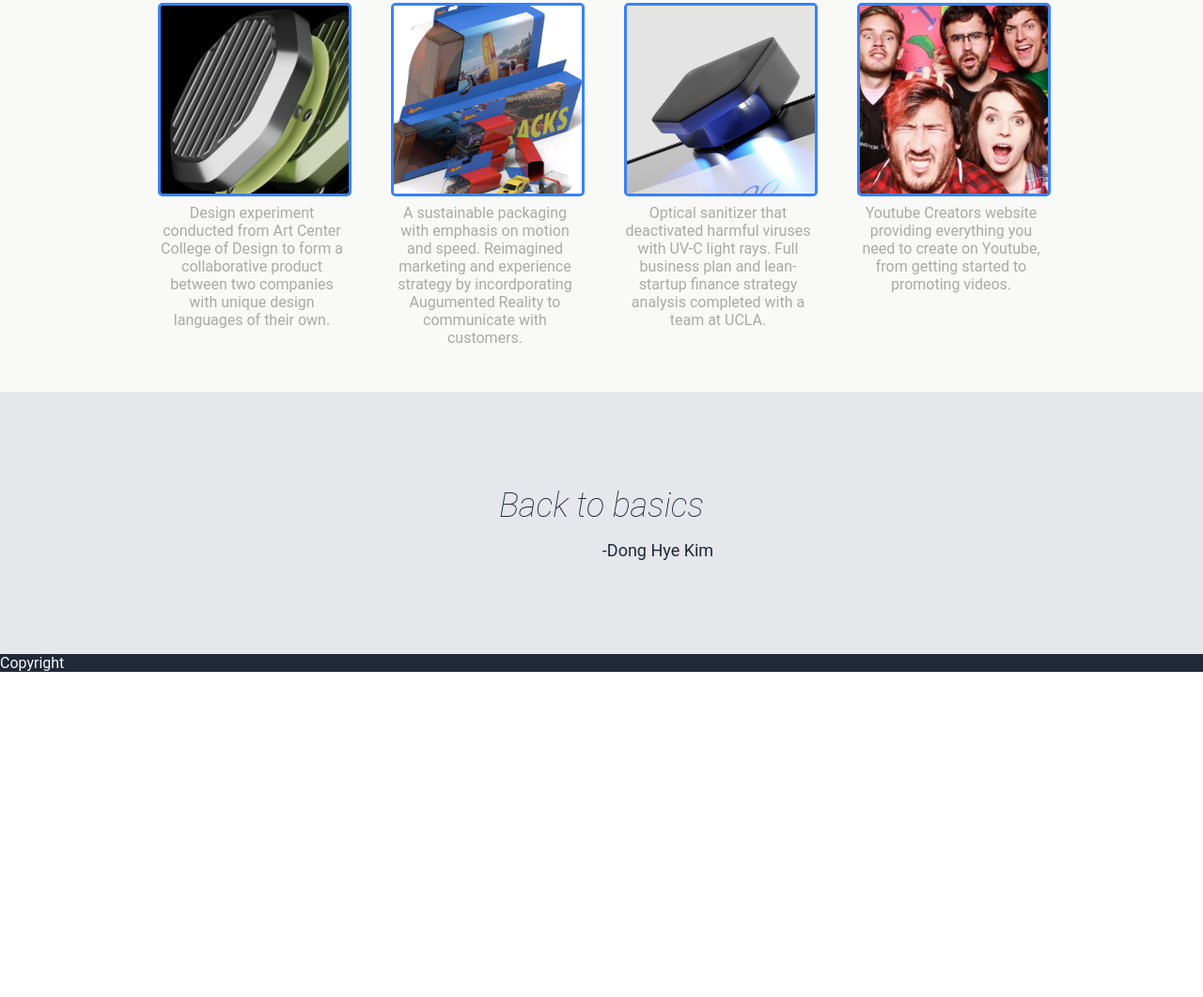
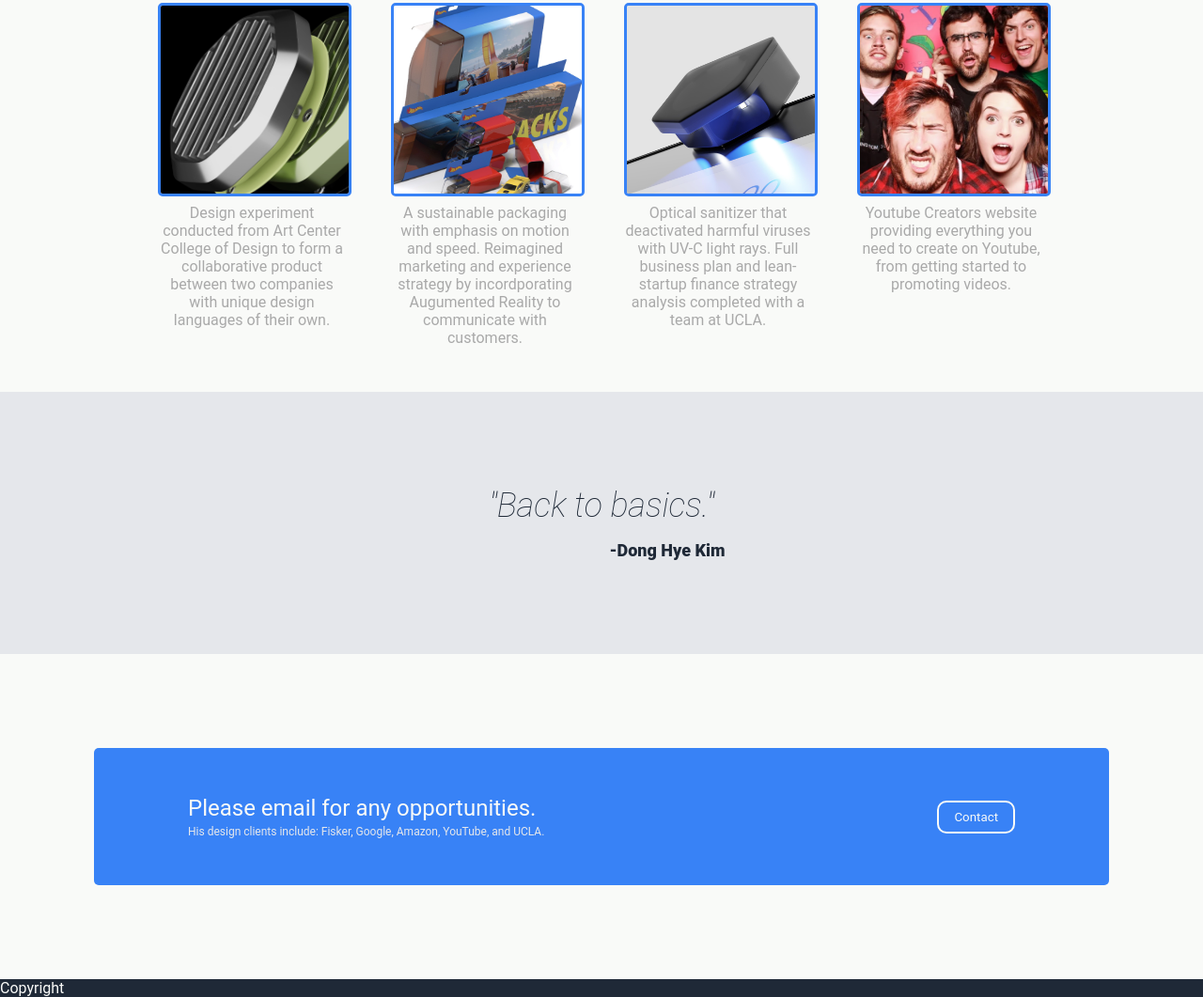
Before and after one commit to sungseanpark/donghye-lading-page, a plain HTML site: page index.html in a window 1280 px wide. Shown: the part 736-1797 px from the top of the page at 94% size. Before the commit the page ends 1451 px from the top, so only its background shows below. Drawn offline with Linux system fonts and the light colour scheme.

Commit message:
Implement action section

```diff
--- a/index.html
+++ b/index.html
@@ -25,7 +25,7 @@
                     <div class = "left-main">
                         <div class = "main-text">This is a Dong Hye Kim fan page</div>
                         <div class = "main-subtext">Transdisciplinary designer whose work is driven by human centric design. His work draws inspiration from nature and technological advancements; he endeavors to expand subtleties into the field of industrial design and product design.</div>
-                        <button>Sign up</button>
+                        <button>Contact</button>
                     </div>
                     <div class = "right-main">
                         <img src="./images/image 8.png" alt="pear">
@@ -93,12 +93,26 @@
         </div>
 
         <div class = "quote">
-            <div class ="quote-content">Back to basics</div>
+            <div class ="quote-content">"Back to basics."</div>
             <div class ="quote-author">-Dong Hye Kim</div>
 
         </div>
 
         <div class ="action">
+
+            <div class ="action-body">
+                <div class = "action-text-container">
+                    <div class = "action-maintext">
+                        Please email for any opportunities.
+                    </div>
+                    <div class = "action-subtext">
+                        His design clients include: Fisker, Google, Amazon, YouTube, and UCLA.
+
+                    </div>
+                </div>
+                <button>Contact</button>
+            </div>
+
 
         </div>
 
--- a/style.css
+++ b/style.css
@@ -181,5 +181,49 @@ button {
     font-size: 18px;
     color: #1F2937;
     align-self: center;
-    padding-left: 120px;
+    padding-left: 140px;
+    font-weight: 800;
 }
+
+.action {
+    display: flex;
+    justify-content: center;
+    align-items: stretch;
+    margin: 0px;
+    padding: 100px;
+    background-color:  #F9FAF8
+}
+
+.action-body {
+    display: flex;
+    background-color: #3882F6;
+    width: 100%;
+    margin: 0px auto;
+    padding: 50px 100px;
+    border-radius: 5px;
+}
+
+.action-text-container {
+    display: flex;
+    flex-direction: column;
+    gap: 4px;
+
+}
+
+.action-maintext{
+    color: #F9FAF8;
+    font-weight: 400;
+    font-size: 24px;
+}
+
+.action-subtext {
+    color: #E5E7EB;
+    font-size: 12px;
+}
+
+.action-body button {
+    margin-left: auto;
+    border: 2px solid #F9FAF8;
+    padding: 8px 16px;
+    align-self: center;
+}
```
